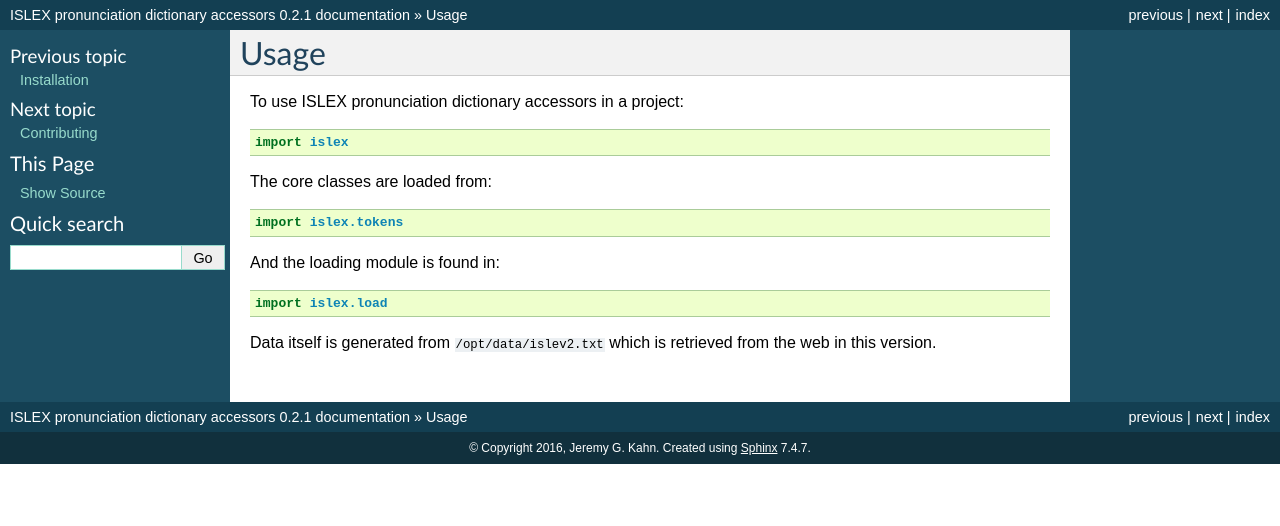
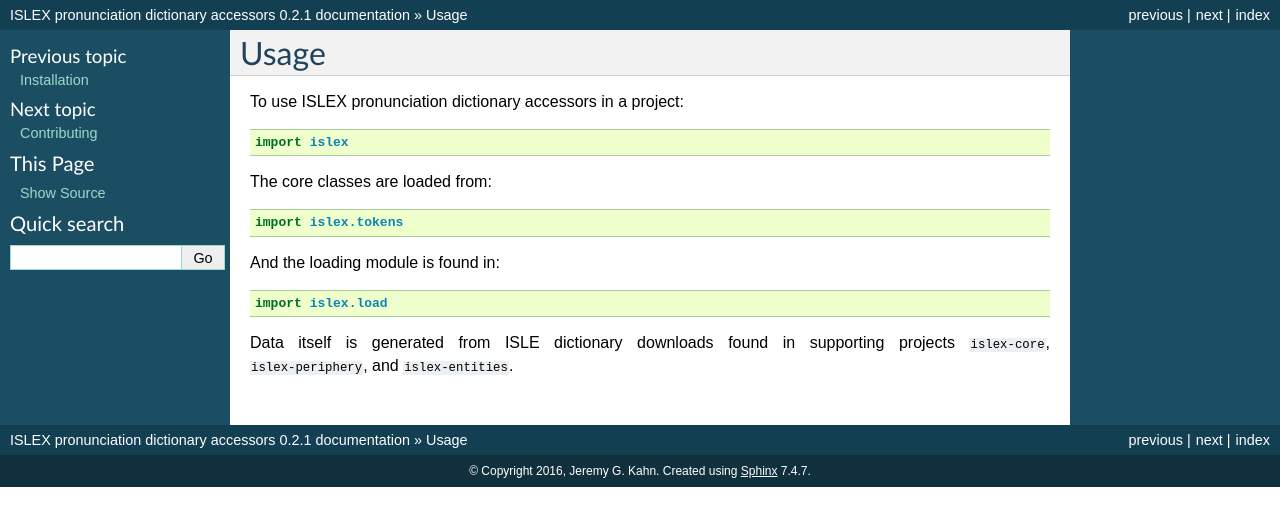
Before and after one commit to jkahn/islex, a Sphinx documentation site: the page built from docs/usage.rst, in a window 1280 px wide. Shown: the top 526 px of the page. Built offline with Sphinx 7.4.7, drawn with Linux system fonts in a browser that asks for light colours.

Commit message:
Fixes to docs to reflect separation of data packages.

```diff
--- a/docs/usage.rst
+++ b/docs/usage.rst
@@ -14,5 +14,5 @@ And the loading module is found in::
 
     import islex.load
 
-Data itself is generated from ``/opt/data/islev2.txt`` which is
-retrieved from the web in this version.
+Data itself is generated from ISLE dictionary downloads found in supporting
+projects ``islex-core``, ``islex-periphery``, and ``islex-entities``.
```
